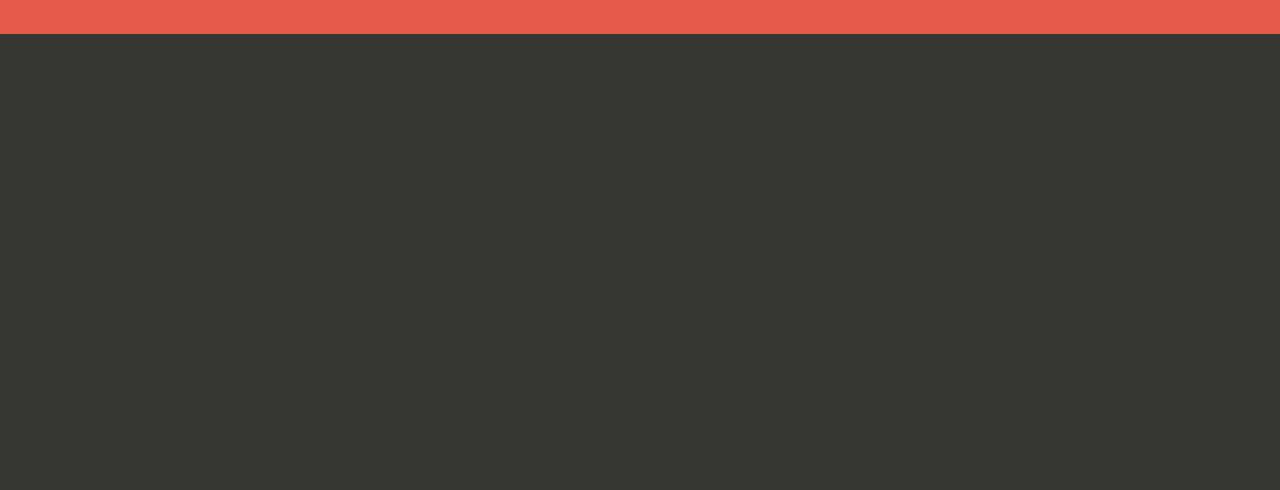
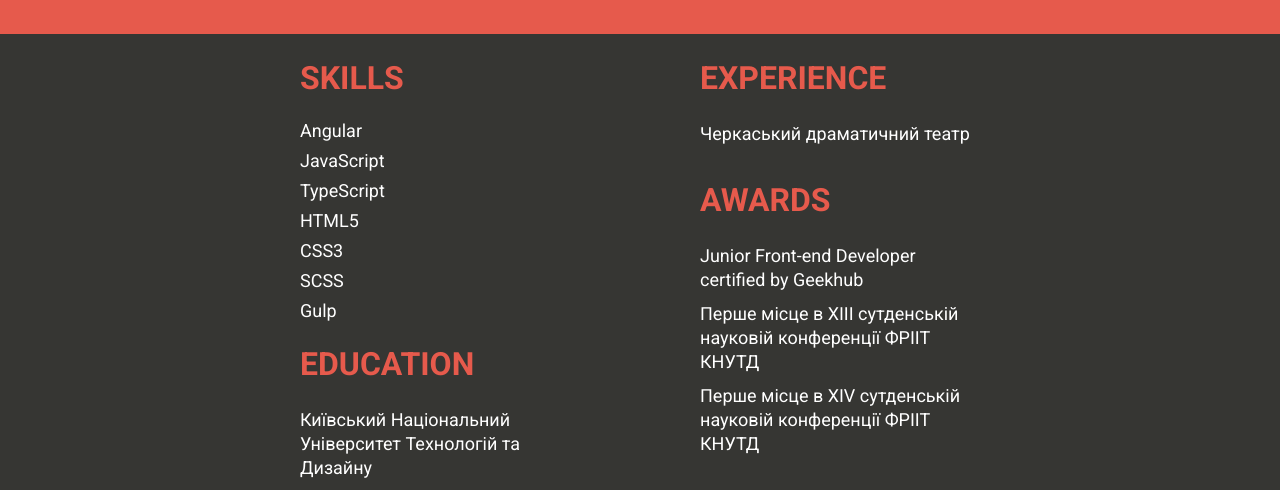
Before and after one commit to IlyaBielov/IlyaBielov.github.io, a website: page index.html in a window 1280 px wide. Shown: the part 405-895 px from the top of the page. Before the commit the page ends 800 px from the top, so only its background shows below. Drawn offline with nearby package versions, Linux system fonts and the light colour scheme; files that its build step writes are made by us from their sources.

Commit message:
finish main

```diff
--- a/index.html
+++ b/index.html
@@ -2,11 +2,9 @@
 <html lang="ru">
 <head>
   <title>Илья Белов</title>
-    <meta http-equiv="Content-Type" content="text/html; charset=utf-8" />
-    <meta name="description" content="" />
-    <meta name="keywords" content="" />
+  <meta http-equiv="Content-Type" content="text/html; charset=utf-8">
   <meta name="viewport" content="initial-scale=1.0, width=device-width">
-    <link rel="stylesheet" href="css/style.css" type="text/css" />
+  <link rel="stylesheet" href="css/style.css" type="text/css">
 </head>
 <body class="bg">
   <div class="container">
@@ -29,11 +27,49 @@
             <img class="icon" src="img/F_icon.svg" alt="facebook">
           </a>
           <a href="https://www.instagram.com/ilyabielov" target="blanc" title="instagram.com/ilyabielov">
-              <img class="icon" src="img/Instagram_icon.png"alt="instagram">
+            <img class="icon" src="img/Instagram_icon.png" alt="instagram">
           </a>
         </div>
       </div>
     </header>
+    <main class="main">
+      <div class="main-wrap">
+        <section class="main-skills main-section">
+            <h2 class="skills main-heading">skills</h2>
+            <ul class="skills-list">
+              <li class="list-item">Angular</li>
+              <li class="list-item">JavaScript</li>
+              <li class="list-item">TypeScript</li>
+              <li class="list-item">HTML5</li>
+              <li class="list-item">CSS3</li>
+              <li class="list-item">SCSS</li>
+              <li class="list-item">Gulp</li>
+            </ul>
+        </section>
+        <section class="main-education main-section">
+          <h2 class="education main-heading">education</h2>
+          <p class="main-txt">Київський Національний Університет Технологій та Дизайну</p>
+        </section>
+      </div>
+      <div class="main-wrap">
+        <section class="main-experience main-section">
+          <h2 class="experience main-heading">experience</h2>
+          <p class="main-txt">
+            <a href="https://github.com/geekhub-php/theatre-front" target="blanc">Черкаський драматичний театр</a>
+          </p>
+        </section>
+        <section class="main-awards main-section">
+          <h2 class="awards main-heading">awards</h2>
+          <p class="main-txt">Junior Front-end Developer certified by Geekhub</p>
+          <p class="main-txt">Перше місце в XIII сутденській науковій конференції ФРІІТ КНУТД</p>
+          <p class="main-txt">Перше місце в XIV сутденській науковій конференції ФРІІТ КНУТД</p>
+        </section>
+        <section class="main-education main-section show-560px">
+          <h2 class="education main-heading">education</h2>
+          <p class="main-txt">Київський Національний Університет Технологій та Дизайну</p>
+        </section>
+      </div>
+    </main>
   </div>
 </body>
 </html>
--- /dev/null
+++ b/scss/blocks/main.scss
@@ -0,0 +1,61 @@
+.main {
+  @include min-max(320px, 680px, 0);
+  display: flex;
+  justify-content: space-between;
+  align-items: flex-start;
+  flex-wrap: wrap;
+
+  .main-wrap {
+    display: flex;
+    justify-content: space-between;
+    flex-direction: column;
+    width: 280px;
+  }
+
+  .main-heading {
+    color: $bg-header;
+    font-size: 32px;
+    font-weight: 700;
+    text-transform: uppercase;
+    padding-bottom: 28px;
+    margin-top: 28px;
+  }
+
+  .main-txt {
+    color: $white;
+    font-size: 18px;
+    line-height: 24px;
+    margin-bottom: 10px;
+  }
+
+  .main-skills {
+    .skills-list .list-item {
+      color: $white;
+      font-size: 18px;
+      padding-bottom: 12px;
+
+      &:last-child {
+        padding-bottom: 0;
+      }
+    }
+  }
+}
+
+.show-560px {
+  display: none;
+}
+
+@media screen and (max-width: 560px) {
+  .main .main-wrap {
+    margin: 0 auto;
+    text-align: center;
+  }
+
+  .main .main-wrap .main-education {
+    display: none;
+  }
+
+  .main .main-wrap .show-560px {
+    display: block;
+  }
+}
--- a/scss/style.scss
+++ b/scss/style.scss
@@ -6,4 +6,5 @@
 @import "mixins";
 @import "core";
 
-@import "blocks/header.scss"
+@import "blocks/header.scss";
+@import "blocks/main.scss";
```
Lines whose indentation alone changed are shown as unchanged.
